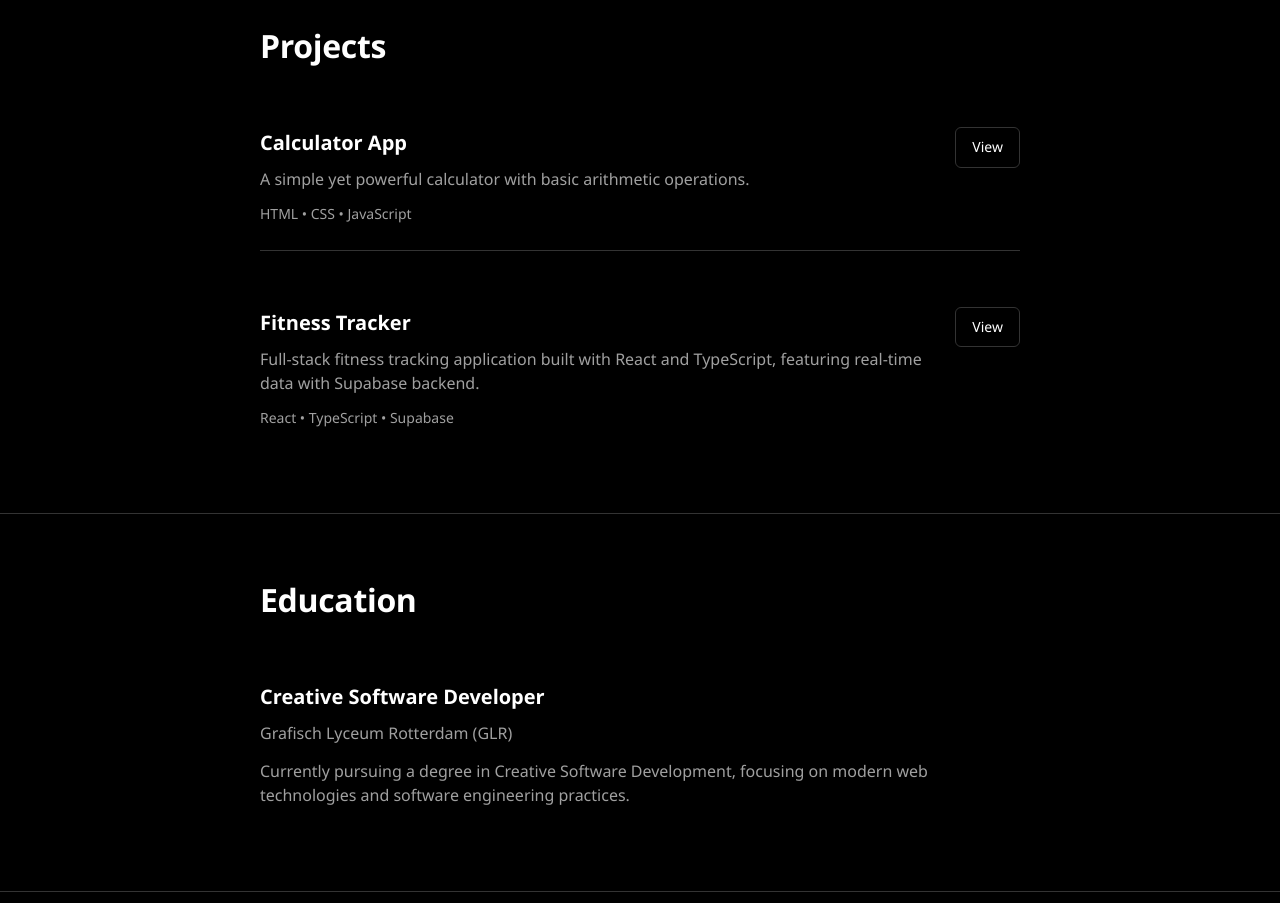
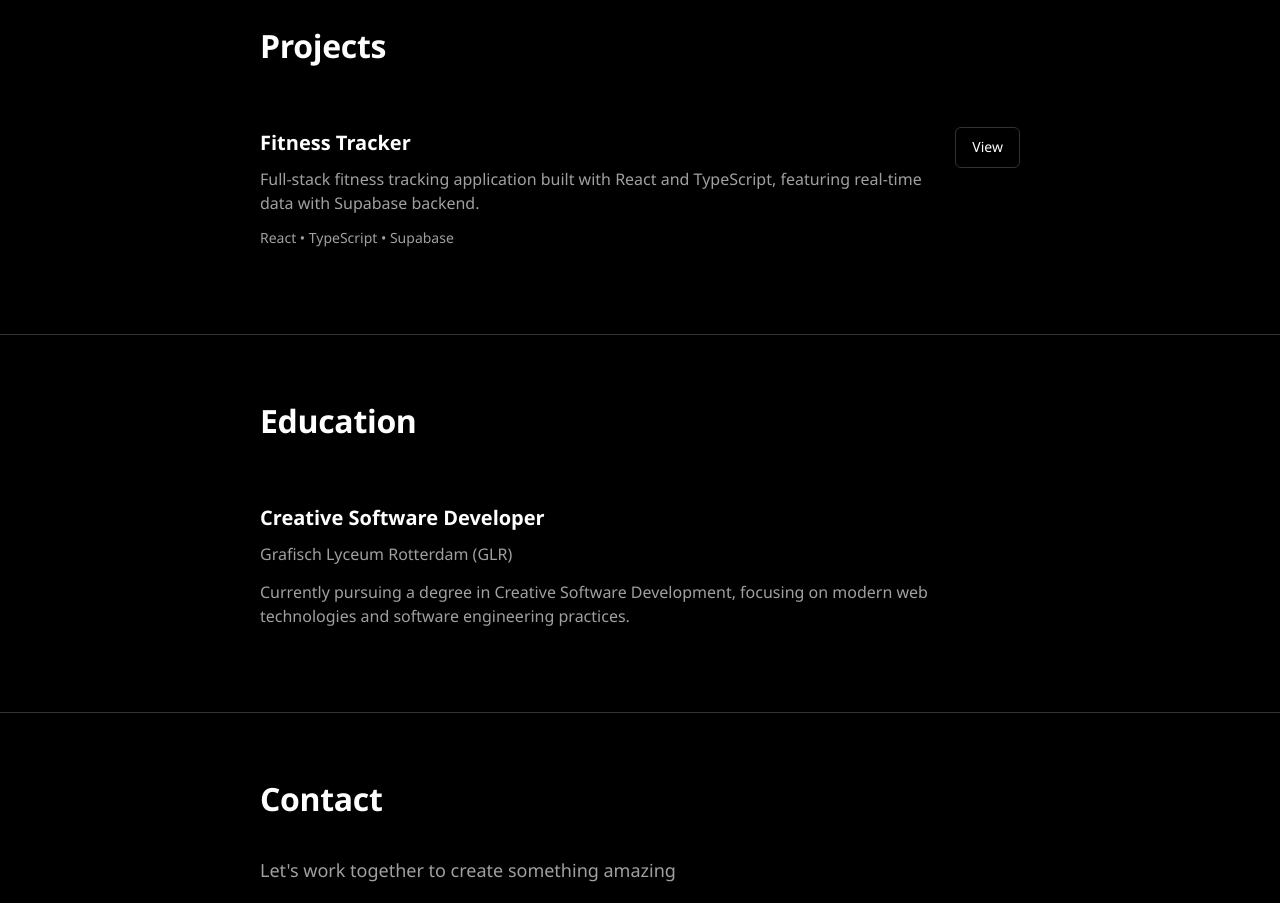
Before and after one commit to TygoZijlstra/tygo-portfolio, a plain HTML site: page index.html in a window 1280 px wide. Shown: the part 1100-2003 px from the top of the page. Drawn offline with Linux system fonts and the light colour scheme.

Commit message:
Calculator app removal

```diff
--- a/index.html
+++ b/index.html
@@ -125,17 +125,6 @@
             <div class="project-list">
                 <div class="project-item anim">
                     <div class="project-info">
-                        <h3>Calculator App</h3>
-                        <p>A simple yet powerful calculator with basic arithmetic operations.</p>
-                        <div class="project-tech">HTML • CSS • JavaScript</div>
-                    </div>
-                    <div class="project-links">
-                        <a href="https://calculator-rho-woad-78.vercel.app/" class="project-link" target="_blank">View</a>
-                    </div>
-                </div>
-
-                <div class="project-item anim">
-                    <div class="project-info">
                         <h3>Fitness Tracker</h3>
                         <p>Full-stack fitness tracking application built with React and TypeScript, featuring real-time data with Supabase backend.</p>
                         <div class="project-tech">React • TypeScript • Supabase</div>
```
